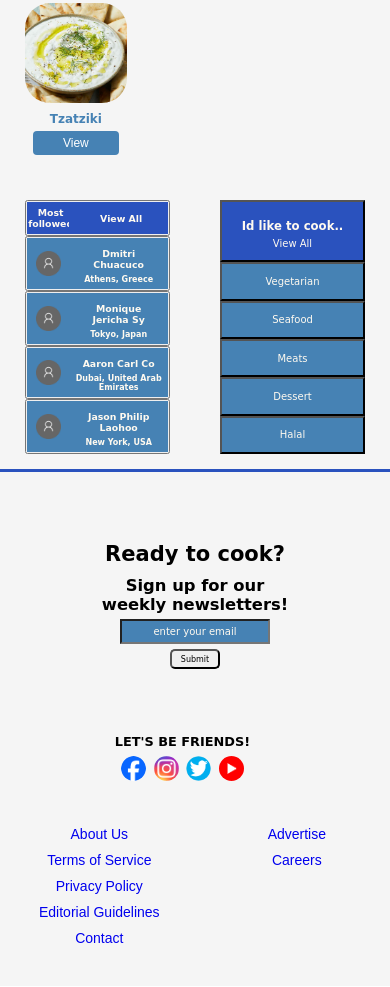
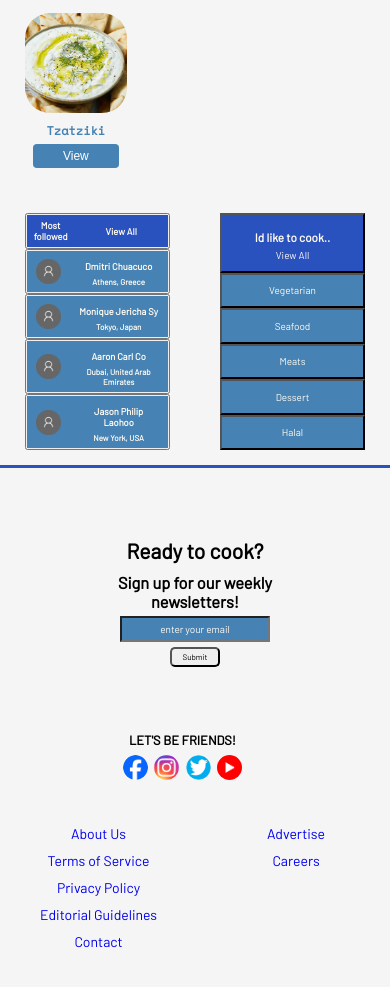
Before and after one commit to dmitrichuacuco-cmd/dmitri-recipe-website.github.io, a plain HTML site: page index.html in a window 390 px wide. Shown: the part 737-1724 px from the top of the page. Drawn offline with nearby package versions, Linux system fonts and the light colour scheme; a web font is replaced by a local one.

Commit message:
Added font styles

```diff
--- a/style.css
+++ b/style.css
@@ -1,3 +1,5 @@
+@import url('https://fonts.googleapis.com/css2?family=Barlow&family=Protest+Riot:wght@300&display=swap');
+@import url('https://fonts.googleapis.com/css2?family=Nanum+Myeongjo&family=Protest+Riot&family=Space+Mono&display=swap');
 *{
 	margin: 0;
 	padding: 0;
@@ -40,11 +42,15 @@
 	border: 0;
 	outline: none;
 	padding: 24px 20px;
+	font-family: 'Barlow', sans-serif;
 	font-size: 20px;
 	color: #cac7ff;
 }
 .search-bar input::placeholder{
 	color: #cac7ff;
+}
+.login button{
+	font-family: 'Barlow', sans-serif;
 }
 
 /*::placeholder {
@@ -154,6 +160,7 @@
 {
   color: black;
   font-size: 25px;
+  font-family: 'Barlow', sans-serif;
   padding: 7px 13px;
   border-radius: 3px;
   text-transform: uppercase;
@@ -299,7 +306,7 @@ a:hover
 .food h4{
 	padding: 5px;
 	text-align: center;
-	font-family: cursive;
+	font-family: 'Space Mono', monospace;
 	color: steelblue;
 }
 .food button{
@@ -377,7 +384,7 @@ a:hover
 	align-items: center;
 	width: 100%;
 	height: 100%;
-	font-family: cursive;
+	font-family: 'Barlow', sans-serif;
 	color: floralwhite;
 }
 .profile-pic {
@@ -404,7 +411,7 @@ a:hover
 	padding: 20px;
 	width: 100%;
 	height: 100%;
-	font-family: cursive;
+	font-family: 'Barlow', sans-serif;
 }
 .name h3, h4{
 	color: floralwhite;
@@ -427,7 +434,7 @@ a:hover
 .title, .genre{
 	width: 90%;
 	height: 100%;
-	font-family: cursive;
+	font-family: 'Barlow', sans-serif;
 	font-size: 18px;
 	color: floralwhite;
 }
@@ -554,14 +561,14 @@ a:hover
 	width: 200px;
 }
 .email-wrapper h2, h3{
-	font-family: cursive;
+	font-family: 'Barlow', sans-serif;
 	padding: 5px;
 
 }
 .submit-button-wrapper {
 	display: grid;
 	background-color: whitesmoke;
-	padding-top: 100px;
+	padding-top: 55px;
 	align-items: center;
 }
 .submit-button-wrapper input{
@@ -581,7 +588,7 @@ a:hover
 	padding-left: 50px;
 	padding-right: 125px;
 	font-size: 17px;
-  font-family: 'Poppins', sans-serif;
+  font-family: 'Barlow', sans-serif;
 }
 .links-list-2 {
 	display: grid;
@@ -608,12 +615,12 @@ a:hover
 	  text-align: center;
 	  background-color: steelblue;
 	  color: floralwhite;
-	  font-family: cursive;
+	  font-family: 'Barlow', sans-serif;
 		font-size: 10px;
 	}
 	.email-wrapper input::placeholder{
 		color: floralwhite;
-		font-family: cursive;
+		font-family: 'Barlow', sans-serif;
 		font-size: 10px;
 	}
 	.submit-button-wrapper {
@@ -625,7 +632,7 @@ a:hover
 	.submit-button-wrapper input{
 		width: 50px;
 		height: 20px;
-		font-family: cursive;
+		font-family: 'Barlow', sans-serif;
 		font-size: 8px;
 		margin: auto;
 		display: block;
@@ -637,7 +644,7 @@ a:hover
 	}
 	.links{
 		align-items: center;
-		font-family: cursive;
+		font-family: 'Barlow', sans-serif;
 		font-size: 11px;
 		padding-left: 100px;
 		padding-right: 50px;
```
